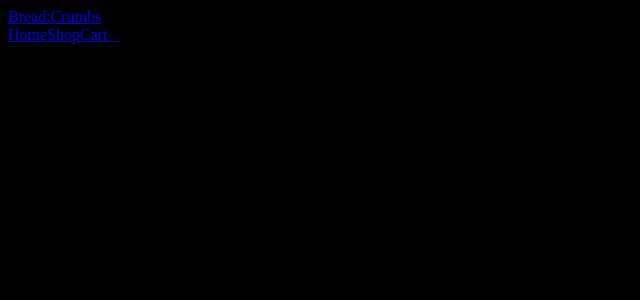
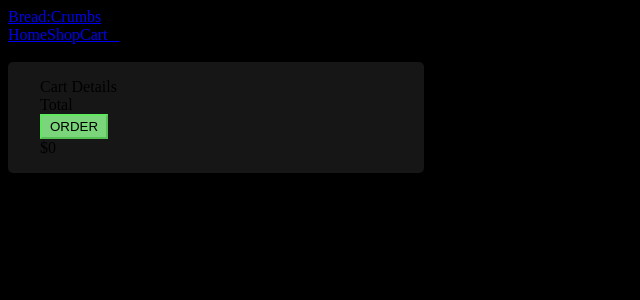
Before and after one commit to faizan-20/shopping-cart, a React (Create React App) app: page /cart in a window 1280 px wide. Shown: the top 300 px of the page, without its empty margins (0-640 px from the left). Built offline with nearby package versions, Linux system fonts and the light colour scheme.

Commit message:
Finished Projct

```diff
--- a/src/App.js
+++ b/src/App.js
@@ -1,4 +1,4 @@
-import { useState } from "react";
+import { useEffect, useState } from "react";
 import { Route, Routes } from "react-router-dom";
 import "./input.css"
 import Home from "./components/Home";
@@ -11,6 +11,7 @@ function App() {
 
   const [cartItems, setCartItems] = useState([]);
   const [itemCount, setItemCount] = useState(0);
+  const [totalPrice, setTotalPrice] = useState(0);
 
   const handleCart = (e) => {
       if (!cartItems.includes(ShopItems[e.target.closest(".shop-item").id-1])){
@@ -35,13 +36,21 @@ function App() {
       ShopItems[e.target.closest(".shop-item").id-1].val = 0;
   }
 
+  useEffect(() => {
+    let price = 0;
+    for (let i = 0; i < cartItems.length; i++){
+      price += cartItems[i].price * cartItems[i].val;
+    }
+    setTotalPrice(Math.round(price * 100)/100);
+  }, [cartItems, totalPrice]);
+
   return (
     <div className="App">
       <Nav itemCount={itemCount}/>
       <Routes>
         <Route path="/" element={<Home/>}/>
         <Route path="/shop" element={<Shop handleCart={handleCart}/>}/>
-        <Route path="/cart" element={<Cart cartItems={cartItems} setCartItems={setCartItems} setItemCount={setItemCount} itemCount={itemCount} />}></Route>
+        <Route path="/cart" element={<Cart cartItems={cartItems} setCartItems={setCartItems} setItemCount={setItemCount} itemCount={itemCount} totalPrice={totalPrice} />}></Route>
       </Routes>
     </div>
   );
--- a/src/components/Cart.js
+++ b/src/components/Cart.js
@@ -1,6 +1,6 @@
 import ShopItems from "./ShopItems";
 
-const Cart = ({ cartItems, setCartItems, setItemCount, itemCount }) => {
+const Cart = ({ cartItems, setCartItems, setItemCount, itemCount, totalPrice }) => {
 
     const removeFromCart = (e) => {
         setCartItems(current => current.filter(item => item.id !== parseInt(e.target.closest(".shop-item").id)));
@@ -23,10 +23,10 @@ const Cart = ({ cartItems, setCartItems, setItemCount, itemCount }) => {
     const decreaseItem = (e) => {
         setCartItems(current => current.map(item => {
             if (item.id === parseInt(e.target.closest(".shop-item").id)) {
-                if (item.val > 1){
+                if (item.val > 1) {
                     return { ...item, val: item.val - 1 }
-                }else {
-                    return {...item, val: 1};
+                } else {
+                    return { ...item, val: 1 };
                 }
             }
             return item;
@@ -35,12 +35,12 @@ const Cart = ({ cartItems, setCartItems, setItemCount, itemCount }) => {
     }
 
     return (
-        <div id="cart" className="mt-10 text-slate-200 flex flex-col items-center">
-            <div id="Head" className="text-4xl">Shopping Cart</div>
-            <div id="cart-items" className="mt-20">
+        <div id="cart" className="mt-10 text-slate-200 flex justify-center">
+            <div id="cart-items" className="mt-10 flex flex-col items-center">
+                <div id="Head" className="text-4xl font-bold">Shopping Cart</div>
                 {cartItems.map(item => {
                     return (
-                        <div id={item.id} key={item.id} className="shop-item shop-item-cart flex w-96 justify-between border-b-2 mb-4 items-center">
+                        <div id={item.id} key={item.id} className="shop-item shop-item-cart flex w-96 justify-between border-b-2 mb-4 items-center flex-1">
                             <div id="info" className=" text-lg">
                                 <div id="item-info">{item.info}</div>
                                 <div id="price" className="font-bold">Price: ${item.price}</div>
@@ -49,7 +49,7 @@ const Cart = ({ cartItems, setCartItems, setItemCount, itemCount }) => {
                                         className="value-button w-6 border-2 rounded-l-sm"
                                         id="decrease" value="Decrease Value" onClick={decreaseItem}
                                     >-</div>
-                                    <input type="number" id="number"  value={item.val} className="w-6 text-black" readOnly/>
+                                    <input type="number" id="number" value={item.val} className="w-6 text-black" readOnly />
                                     <div
                                         className="value-button w-6 border-2 rounded-r-sm"
                                         id="increase" value="Increase Value" onClick={increaseItem}
@@ -59,13 +59,42 @@ const Cart = ({ cartItems, setCartItems, setItemCount, itemCount }) => {
                             <div id="item-img">
                                 <img className="h-32 w-32" src={item.img} alt={item.info} />
                                 <div className="flex justify-center w-32 text-lg">
-                                    <button onClick={removeFromCart} className="w-32 border-2 px-2 py-1 mb-2 mt-2">Remove</button>
+                                    <button
+                                        onClick={removeFromCart}
+                                        className="w-32 border-2 px-2 py-1 mb-2 mt-2 hover:bg-slate-200 hover:text-slate-800 transition duration-200 font-bold rounded-md"
+                                    >Remove</button>
                                 </div>
                             </div>
                         </div>
                     )
                 })}
             </div>
+            <div id="cart-details" className="border-2 border-slate-200 place-self-center ml-64">
+                <div id="cart-details-head" className="font-bold text-4xl mb-5">Cart Details</div>
+                <div>
+                    {cartItems.map(item => {
+                        return (
+                            <>
+                                <div key={item.id} className="flex justify-between mb-2 text-xl">
+                                    <div>{item.info} x {item.val}</div>
+                                    <div>${Math.round(item.price * item.val * 100)/100}</div>
+                                </div>
+                            </>
+                        )
+                    })}
+                    <div className="flex justify-between font-extrabold text-2xl border-t-2 pt-2 border-slate-400">
+                        <div>
+                            <div>Total</div>
+                            <button
+                                id="checkout-btn"
+                                className="border-2 px-1 py-1 font-bold text-lg mt-2 text-slate-800 rounded-md"
+                                onClick={() => alert("BOOP, does'nt work")}
+                            >ORDER</button>
+                        </div>
+                        <div>${totalPrice}</div>
+                    </div>
+                </div>
+            </div>
         </div>
     )
 }
--- a/src/components/Shop.js
+++ b/src/components/Shop.js
@@ -8,7 +8,7 @@ const Shop = ({handleCart}) => {
             <div id="item-display" className="grid grid-cols-4 gap-4 mt-24">
                 {ShopItems.map((item) => {
                     return (
-                        <div key={item.id} id={item.id} className="shop-item flex flex-col items-center">
+                        <div key={item.id} id={item.id} className="shop-item flex flex-col items-center transition duration-200">
                             <div id="item-img" className=" h-64 w-64 border-2 rounded-md rounded-b-none">
                                 <img src={item.img} alt={item.info} className="text-center rounded-md w-64 h-64" />
                             </div>
--- a/src/input.css
+++ b/src/input.css
@@ -16,6 +16,29 @@ body {
 
 .text {
   width: 30rem;
+}
+
+#cart-details{
+  display: flex;
+  flex-direction: column;
+  flex: 1;
+  min-width: 20rem;
+  max-width: 22rem;
+  background-color: #55555543;
+  padding: 1rem 2rem;
+  border-radius: 5px;
+}
+
+#checkout-btn {
+  background-color: rgba(145, 255, 145, 0.825);
+  border-color: rgba(64, 254, 64, 0.455);;
+  padding: 3px 8px;
+  transition: 200ms;
+}
+
+#checkout-btn:hover {
+  background-color: rgba(64, 254, 64, 0.626);
+  border-color: rgba(64, 254, 64, 0.614);;
 }
 
 #item-img, #iteminfo{
```
